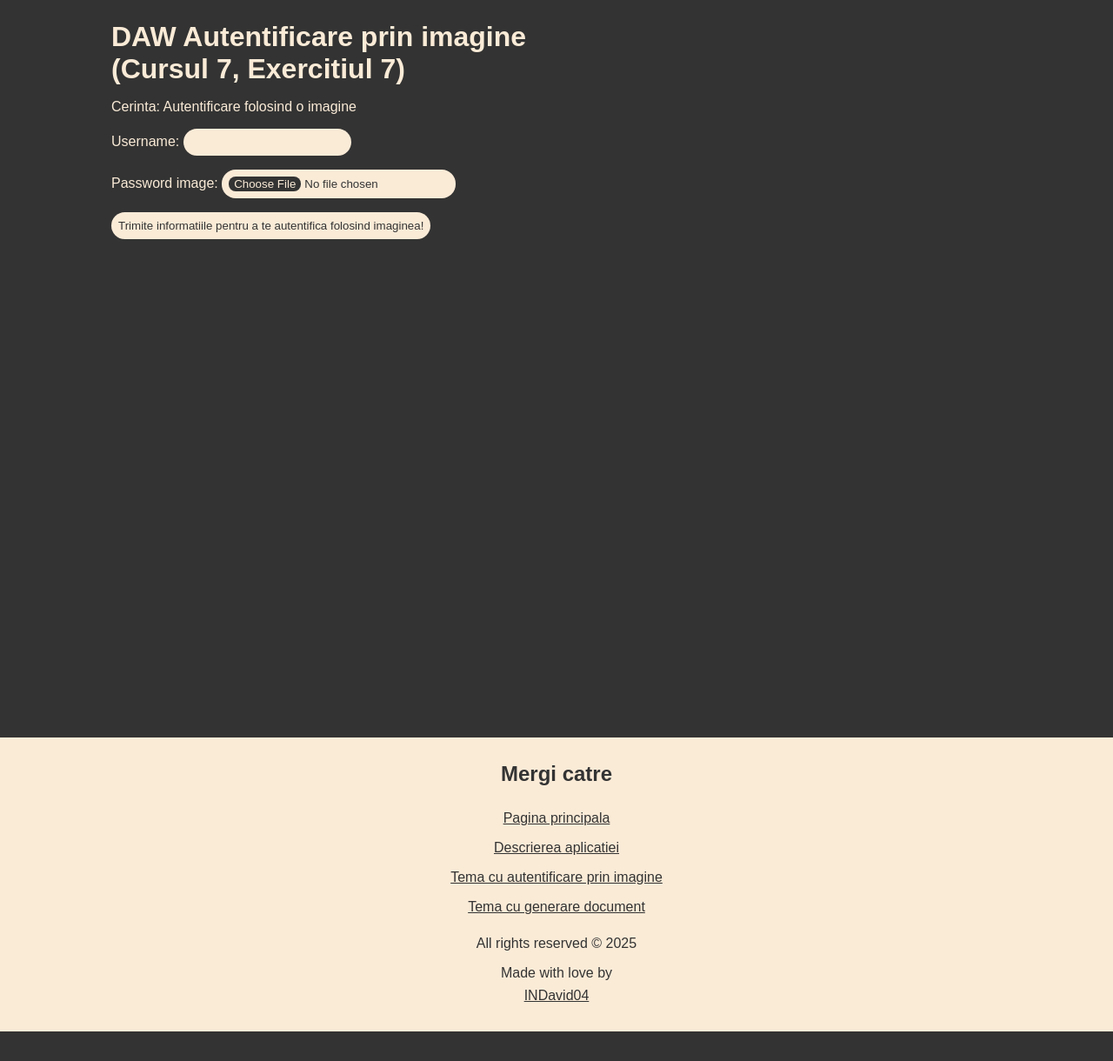
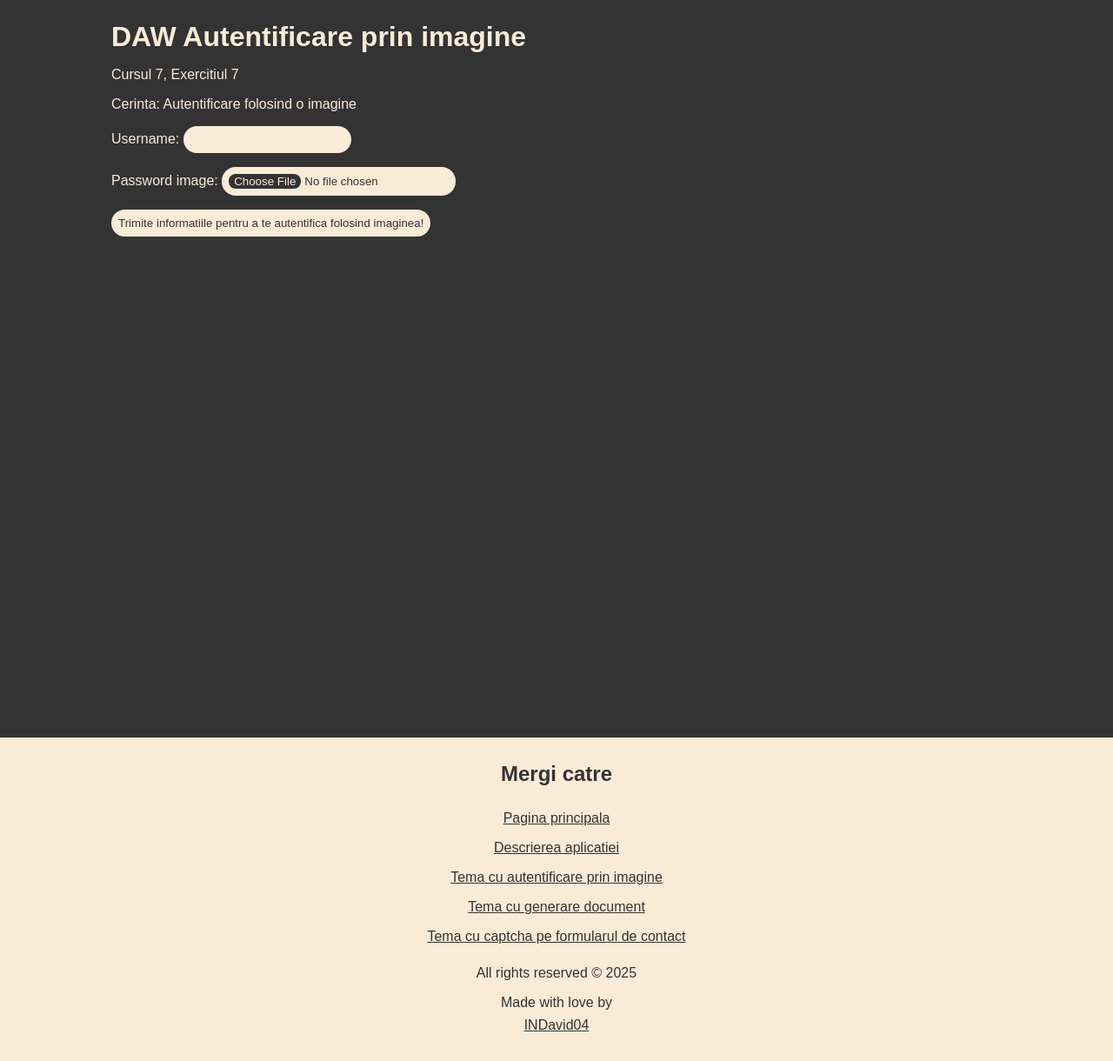
Before and after one commit to INDavid04/unibuc-daw, a PHP site: page /curs-autentificare-prin-imagine/ in a window 1280 px wide. Shown: the part 82-1302 px from the top of the page at 87% size. Before the commit the page ends 1268 px from the top, so only its background shows below. Run offline with PHP 8.4, Linux system fonts and the light colour scheme.

Commit message:
fix: curs-autentificare-prin-imagine links

```diff
--- a/curs-autentificare-prin-imagine/index.php
+++ b/curs-autentificare-prin-imagine/index.php
@@ -6,19 +6,19 @@
     <meta charset="UTF-8">
     <meta name="viewport" content="width=device-width, initial-scale=1.0">
     <title>IND | DAW Autentificare prin imagine</title>
-    <link rel="stylesheet" href="./css/styles.css">
+    <link rel="stylesheet" href="../assets/css/styles.css">
     <!-- Favicon -->
-    <link rel="apple-touch-icon" sizes="180x180" href="./favicon/apple-touch-icon.png">
-    <link rel="icon" type="image/png" sizes="32x32" href="./favicon/favicon-32x32.png">
-    <link rel="icon" type="image/png" sizes="16x16" href="./favicon/favicon-16x16.png">
-    <link rel="manifest" href="./favicon/site.webmanifest">
-    <link rel="mask-icon" href="./favicon/safari-pinned-tab.svg" color="#3e433d">
+    <link rel="apple-touch-icon" sizes="180x180" href="../assets/favicon/apple-touch-icon.png">
+    <link rel="icon" type="image/png" sizes="32x32" href="../assets/favicon/favicon-32x32.png">
+    <link rel="icon" type="image/png" sizes="16x16" href="../assets/favicon/favicon-16x16.png">
+    <link rel="manifest" href="../assets/favicon/site.webmanifest">
+    <link rel="mask-icon" href="../assets/favicon/safari-pinned-tab.svg" color="#3e433d">
     <meta name="msapplication-TileColor" content="#3e433d">
     <meta name="theme-color" content="#3e433d">
 </head>
 <body>
     <header>
-        <a href="./">
+        <a href="../">
             <svg width="700.000000pt" height="700.000000pt" viewBox="0 0 700.000000 700.000000">
             <g transform="translate(0.000000,700.000000) scale(0.100000,-0.100000)"
             fill="currentColor" stroke="none">
@@ -31,21 +31,27 @@
         </a>
         <nav>
             <ul>
-                <li><a href="./descrierea-aplicatiei.php">Descrierea aplicatiei</a></li>
+                <li><a href="../descrierea-aplicatiei">Descrierea aplicatiei</a></li>
                 <?php if (!isset($_SESSION['username'])): ?>
-                    <li><a href="./login/account.php">Creeaza cont / Autentifica-te</a></li>
+                    <li><a href="../login">Creeaza cont / Autentifica-te</a></li>
                 <?php else: ?>
-                    <li><a href="./login/user-info.php">Despre <?= htmlspecialchars($_SESSION['username']); ?></a></li>
+                    <li><a href="../login/user-info.php">Despre <?= htmlspecialchars($_SESSION['username']); ?></a></li>
                 <?php endif; ?>
             </ul>
         </nav>
     </header>
 
     <main>
-        <h1>DAW Autentificare prin imagine <br> (Cursul 7, Exercitiul 7)</h1>
+        <h1>DAW Autentificare prin imagine</h1>
+        <p>Cursul 7, Exercitiul 7</p>
         <p>Cerinta: Autentificare folosind o imagine</p>
         <!-- Am folosit enctype="multipart" intrucat incarcam un fisier (poza pentru autentificare) -->
-        <form action="autentificare-prin-imagine.php" method="POST" enctype="multipart/form-data">
+
+        <!-------------->
+        <!-- Formular -->
+        <!-------------->
+
+        <form action="./" method="POST" enctype="multipart/form-data">
             <div>
                 <label for="username">Username: </label>
                 <input type="text" name="username" id="username" required>
@@ -121,10 +127,11 @@
     <footer>
         <h2>Mergi catre</h2>
         <ul>
-            <li><a href="./">Pagina principala</a></li>
-            <li><a href="./descrierea-aplicatiei.php">Descrierea aplicatiei</a></li>
-            <li><a href="./curs7.php">Tema cu autentificare prin imagine</a></li>
-            <li><a href="./generare-document.php">Tema cu generare document</a></li>
+            <li><a href="../">Pagina principala</a></li>
+            <li><a href="../curs-descrierea-aplicatiei">Descrierea aplicatiei</a></li>
+            <li><a href="../curs-autentificare-prin-imagine">Tema cu autentificare prin imagine</a></li>
+            <li><a href="../curs-generare-document">Tema cu generare document</a></li>
+            <li><a href="../curs-contact">Tema cu captcha pe formularul de contact</a></li>
         </ul>
         <div>
             <p>All rights reserved &copy; 2025</p>
```
Also changed, not shown: login/index.php (renamed from login/account.php).
